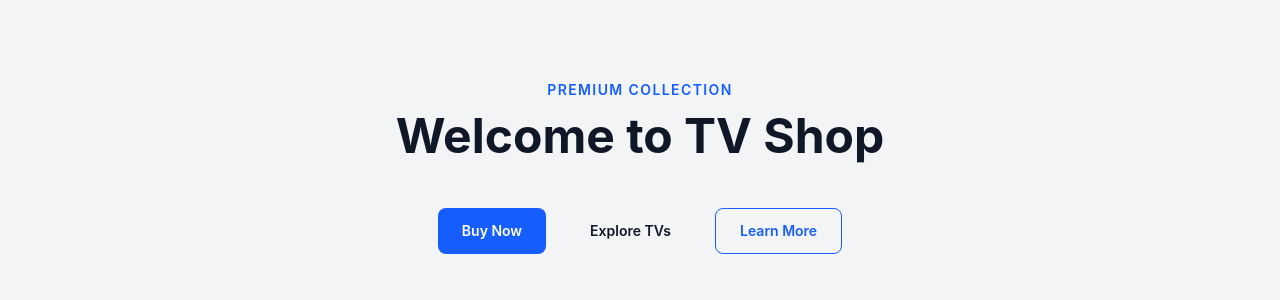
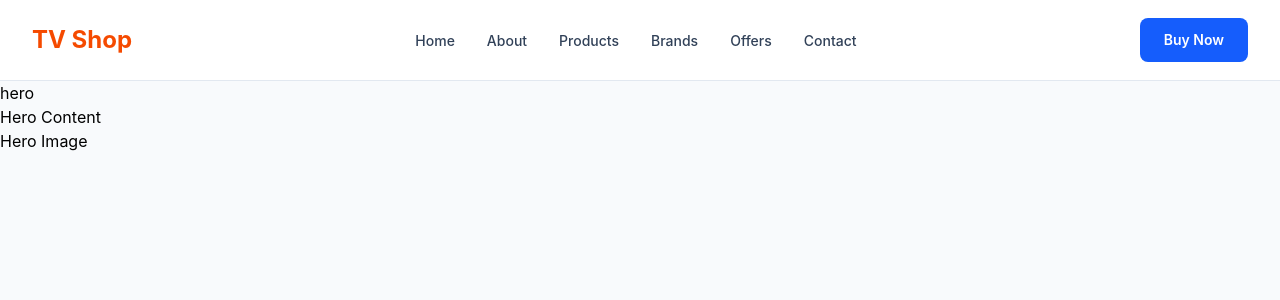
Before and after one commit to raushanaman/Tv-shop-landing-page, a React (Vite) app in the folder Tv-shop/: page / in a window 1280 px wide. Shown: the top 300 px of the page. Built offline with nearby package versions, Linux system fonts and the light colour scheme.

Commit message:
create navbar and folder structure for hero section

```diff
--- a/Tv-shop/src/App.jsx
+++ b/Tv-shop/src/App.jsx
@@ -1,11 +1,21 @@
-import Container from "./components/ui/Container";
-import Button from "./components/ui/Button";
-import SectionTitle from "./components/ui/SectionTitle";
-
+// import Container from "./components/ui/Container";
+ //import Button from "./components/ui/Button";
+// import SectionTitle from "./components/ui/SectionTitle";
+//import SPACING from "./constants/spacing";
+import COLORS from "./constants/colors";
+import Navbar from "./components/layout/Navbar";
+import Hero from "./features/hero/Hero"
+import HeroContent from "./features/hero/HeroContent";
+import HeroImage from "./features/hero/HeroImage";
 
 const App = () => {
   return(
-    <main className="min-h-screen bg-gray-100 py-20">
+    <>
+    <Navbar/>
+    <main className={`${COLORS.background} min-h-screen`}>
+    {/*
+
+      <section className={SPACING.section}>
 
     <Container>
       <SectionTitle subtitle={"Premium Collection"}
@@ -16,12 +26,19 @@ const App = () => {
         <Button>Buy Now</Button>
         <Button variant="secondary">Explore TVs</Button>
         <Button variant="outline">Learn More</Button>
+        <Button variant="danger">Sale</Button>
       </div>
 
 
     </Container>
+  </section>
+  */}
+  <Hero/>
+  <HeroContent/>
+  <HeroImage/>
+  </main>
 
-    </main>
+      </>
   )
 }
 export default App;
--- /dev/null
+++ b/Tv-shop/src/components/layout/Navbar.jsx
@@ -0,0 +1,45 @@
+import Container from "../ui/Container";
+import Button from "../ui/Button";
+import navigationLinks from "../../constants/navigation";
+
+const Navbar = () => {
+    return (
+
+        <header className="sticky top-0 z-50 border-b border-slate-200 bg-white/90 backdrop-blur">
+
+            <Container>
+
+                <nav className="flex h-20 items-center justify-between">
+                    {/*  add logo */}
+
+                    <h1 className="text-2xl font-bold text-orange-600">
+                        TV Shop
+                    </h1>
+
+                    {/* navigation */}
+
+                    <ul className="hidden items-center gap-8 md:flex">
+
+                        {navigationLinks.map((link) => (
+                            <li key={link.id}>
+                                <a href={link.path} className="text-sm font-medium text-slate-700 transition-colors hover:text-blue-600">
+                                    {link.title}
+                                </a>
+                            </li>
+                        ))}
+
+
+                    </ul>
+
+                    <Button>Buy Now</Button>
+
+
+                </nav>
+            </Container>
+
+
+        </header>
+    )
+}
+
+export default Navbar;
--- a/Tv-shop/src/components/ui/Button.jsx
+++ b/Tv-shop/src/components/ui/Button.jsx
@@ -14,6 +14,8 @@ const Button = ({
         secondary: "bg-gray-100 text-gray-900 hover:bg-gray-200 active:scale-95",
 
         outline: "border border-blue-600 text-blue-600 hover:bg-blue-600 hover:text-white",
+
+        danger: "bg-red-700 text-white hover:bg-red-900 active: scale-95",
     };
 
     return (
--- /dev/null
+++ b/Tv-shop/src/constants/colors.js
@@ -0,0 +1,21 @@
+const COLORS={
+    primary: "text-blue-600",
+    primaryBg: "bg-blue-600",
+
+    secondary: "text-slate-900",
+    secondaryBg: "bg-slate-900",
+
+    accent: "text-orange-500",
+    accentBg: "bg-orange-500",
+
+    white: "text-white",
+    black: "text-black",
+
+    paragraph: "text-slate-600",
+
+    border: "border-slate-300",
+
+    background: "bg-slate-50",
+}
+
+export default  COLORS;
--- /dev/null
+++ b/Tv-shop/src/constants/navigation.js
@@ -0,0 +1,39 @@
+const navigationLinks =[
+
+    {
+        id:1,
+        title: "Home",
+        path: "#",
+    },
+
+    {
+        id:2,
+        title: "About",
+        path: "#",
+    },
+
+    {
+        id:3,
+        title: "Products",
+        path: "#products",
+    },
+
+    {
+        id:4,
+        title: "Brands",
+        path: "#brands",
+    },
+
+    {
+        id:5,
+        title: "Offers",
+        path: "#offers",
+    },
+
+    {
+        id:6,
+        title: "Contact",
+        path: "#contact",
+    }
+]
+export default navigationLinks;
--- /dev/null
+++ b/Tv-shop/src/constants/spacing.js
@@ -0,0 +1,13 @@
+import Container from "../components/ui/Container";
+
+const SPACING = {
+    section: "py-20",
+
+    Container: "py-10",
+
+    card: "p-6",
+
+    gap: "gap-6",
+};
+
+export default SPACING;
--- /dev/null
+++ b/Tv-shop/src/constants/typograpy.js
@@ -0,0 +1,18 @@
+const  TYPOGRAPY ={
+
+    heroHeading:
+    "text-4xl font-bold leading-tight md:text-5xl lg: text-6xl",
+
+    sectionHeading: "text-3xl font-bold md:text-4xl",
+
+    cardHeading:
+    "text-xl font-semibold",
+
+    paragraph:
+    "text-base leading-7 text-slate-600",
+
+    small:
+    "text-sm",
+}
+
+export default TYPOGRAPY;
--- /dev/null
+++ b/Tv-shop/src/features/hero/Hero.jsx
@@ -0,0 +1,11 @@
+
+
+const Hero = ()=>{
+    return(
+        <>
+        <h1>hero</h1>
+        </>
+    )
+}
+
+export default Hero;
--- /dev/null
+++ b/Tv-shop/src/features/hero/HeroContent.jsx
@@ -0,0 +1,9 @@
+const HeroContent = () => {
+  return (
+    <div>
+      Hero Content
+    </div>
+  );
+};
+
+export default HeroContent;
--- /dev/null
+++ b/Tv-shop/src/features/hero/HeroImage.jsx
@@ -0,0 +1,9 @@
+const HeroImage = () => {
+  return (
+    <div>
+      Hero Image
+    </div>
+  );
+};
+
+export default HeroImage;
```
Also changed, not shown: Tv-shop/src/styles/globals.css (added), Tv-shop/src/styles/theme.css (added).
